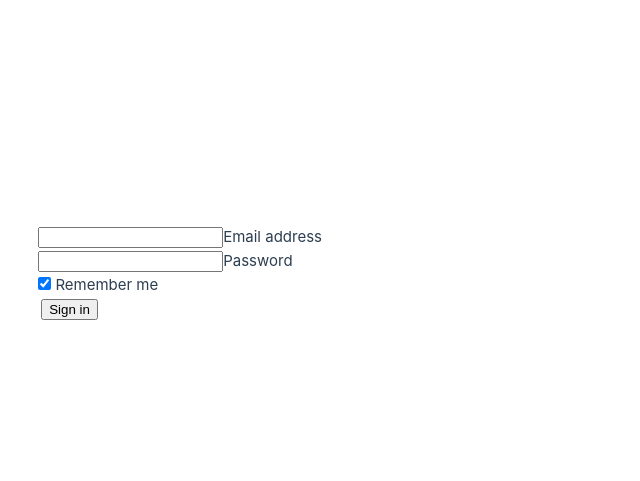
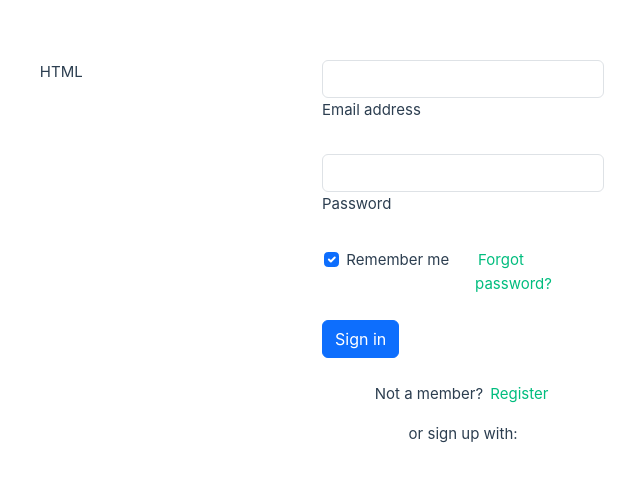
Before and after one commit to Amahitsu/VetPet, a Vue app in the folder front/petfront/: page /Login in a window 1280 px wide. Shown: the part 127-608 px from the top of the page, without its empty margins (318-958 px from the left). Built offline with nearby package versions, Linux system fonts and the light colour scheme.

Commit message:
implementação do bootstrap ao projeto e ajuste na tela de login

```diff
--- a/front/petfront/index.html
+++ b/front/petfront/index.html
@@ -4,19 +4,19 @@
     <meta charset="UTF-8">
     <link rel="icon" href="/favicon.ico">
     <meta name="viewport" content="width=device-width, initial-scale=1.0">
-    <title>Vite App</title>
-    <script
-      src="https://cdn.jsdelivr.net/npm/@popperjs/core@2.11.8/dist/umd/popper.min.js"
-      integrity="sha384-I7E8VVD/ismYTF4hNIPjVp/Zjvgyol6VFvRkX/vR+Vc4jQkC+hVqc2pM8ODewa9r"
-      crossorigin="anonymous"></script>
-
+    <title>VetPet</title>
+    <link
+      href="https://cdn.jsdelivr.net/npm/bootstrap@5.3.3/dist/css/bootstrap.min.css"
+      rel="stylesheet"
+      integrity="sha384-QWTKZyjpPEjISv5WaRU9OFeRpok6YctnYmDr5pNlyT2bRjXh0JMhjY6hW+ALEwIH"
+      crossorigin="anonymous">
   </head>
   <body>
     <div id="app"></div>
     <script type="module" src="/src/main.js"></script>
     <script
-      src="https://cdn.jsdelivr.net/npm/bootstrap@5.3.3/dist/js/bootstrap.min.js"
-      integrity="sha384-0pUGZvbkm6XF6gxjEnlmuGrJXVbNuzT9qBBavbLwCsOGabYfZo0T0to5eqruptLy"
+      src="https://cdn.jsdelivr.net/npm/bootstrap@5.3.3/dist/js/bootstrap.bundle.min.js"
+      integrity="sha384-YvpcrYf0tY3lHB60NNkmXc5s9fDVZLESaAA55NDzOxhy9GkcIdslK1eN7N6jIeHz"
       crossorigin="anonymous"></script>
   </body>
 </html>
--- a/front/petfront/package.json
+++ b/front/petfront/package.json
@@ -10,6 +10,7 @@
     "lint": "eslint . --ext .vue,.js,.jsx,.cjs,.mjs --fix --ignore-path .gitignore"
   },
   "dependencies": {
+    "bootstrap": "^5.3.3",
     "vue": "^3.4.21",
     "vue-router": "^4.3.2"
   },
--- a/front/petfront/src/components/Login.vue
+++ b/front/petfront/src/components/Login.vue
@@ -2,7 +2,7 @@
 
 </script>
 <template>
-    <div>
+    HTML
     <form>
         <!-- Email input -->
         <div data-mdb-input-init class="form-outline mb-4">
@@ -25,17 +25,38 @@
                     <label class="form-check-label" for="form2Example31"> Remember me </label>
                 </div>
             </div>
+
+            <div class="col">
+                <!-- Simple link -->
+                <a href="#!">Forgot password?</a>
+            </div>
         </div>
 
         <!-- Submit button -->
-            <router-link to = "/">
-                <button type="button" data-mdb-button-init data-mdb-ripple-init
-                    class="btn btn-primary btn-block mb-4">Sign
+        <button type="button" data-mdb-button-init data-mdb-ripple-init class="btn btn-primary btn-block mb-4">Sign
             in</button>
-            </router-link>
+
+        <!-- Register buttons -->
+        <div class="text-center">
+            <p>Not a member? <a href="#!">Register</a></p>
+            <p>or sign up with:</p>
+            <button type="button" data-mdb-button-init data-mdb-ripple-init class="btn btn-link btn-floating mx-1">
+                <i class="fab fa-facebook-f"></i>
+            </button>
+
+            <button type="button" data-mdb-button-init data-mdb-ripple-init class="btn btn-link btn-floating mx-1">
+                <i class="fab fa-google"></i>
+            </button>
+
+            <button type="button" data-mdb-button-init data-mdb-ripple-init class="btn btn-link btn-floating mx-1">
+                <i class="fab fa-twitter"></i>
+            </button>
+
+            <button type="button" data-mdb-button-init data-mdb-ripple-init class="btn btn-link btn-floating mx-1">
+                <i class="fab fa-github"></i>
+            </button>
+        </div>
     </form>
-
-    </div>
 </template>
 
 <style></style>
```
Also changed, not shown: 1 other file (tests, documents, lock files or other folders). Lines whose indentation alone changed are shown as unchanged.
